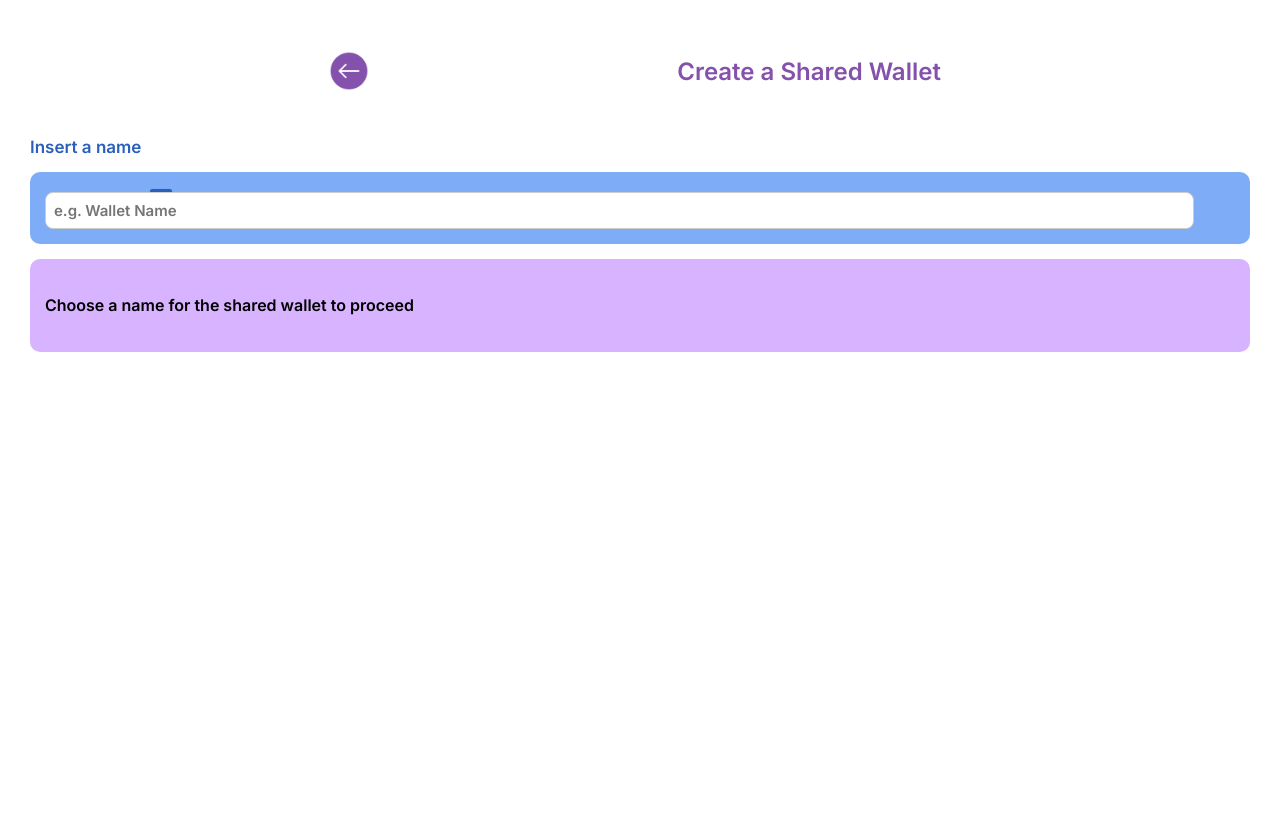
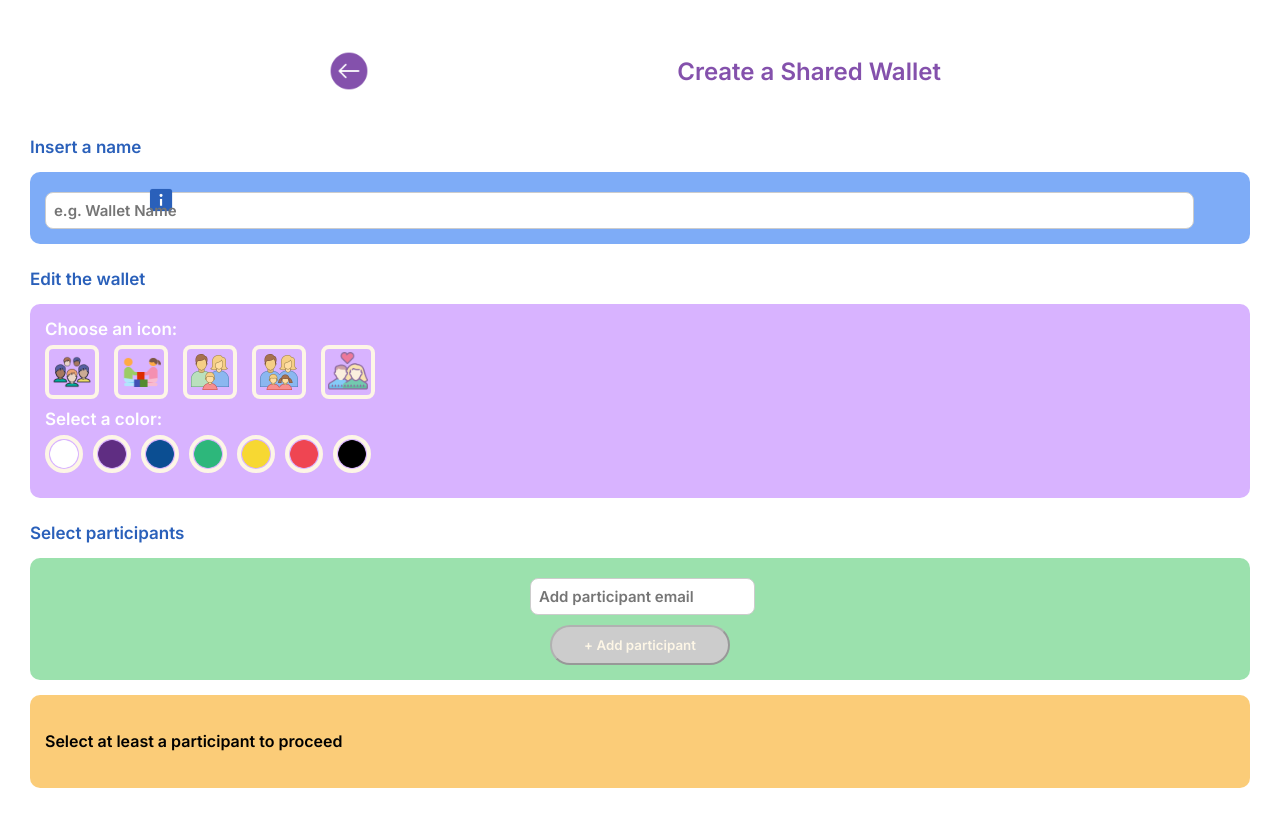
Before and after one commit to AlessioCalcagni0/FinanceTrack, a PHP site: page /create_sw.php in a window 1280 px wide. Before the commit the page ends 352 px from the top, so only its background shows below. Run offline with PHP 8.4, Linux system fonts and the light colour scheme.

Commit message:
create_sw update

```diff
--- a/src/account_page.css
+++ b/src/account_page.css
@@ -215,7 +215,6 @@
     position: absolute;
     margin-top: 345px;
     overflow-y: scroll;
-    mar
 }
 
 #lastweek-container::-webkit-scrollbar {
--- a/src/create_sw.css
+++ b/src/create_sw.css
@@ -70,6 +70,7 @@
     border-radius: 8px;
     border: 1px solid #ccc;
     margin-top: 5px;
+    display: flex;
 }
 
 .section input[type="text"]:focus{
@@ -291,3 +292,66 @@
   border-style: solid;
   border-color: transparent white transparent transparent;
 }
+
+
+.button{
+  width: 180px;
+  height: 40px;
+  background-color: #2A60BA;
+  text-align: center;
+  border-radius: 30px;
+  color: #fdf6e6;
+
+}
+
+.button-container{
+  margin-top: 10px;
+  width: 100%;
+  display: flex;
+  justify-content: space-evenly;
+}
+
+
+#addParetcipant{
+
+}
+#participantsSection {
+  display: flex;
+  flex-direction: column;
+  align-items: center;
+  justify-content: center;
+}
+
+.input-partecipant {
+  display: flex;
+  align-items: center;
+  justify-content: space-between;
+  width: 260px;
+  margin-left: 35px;
+}
+
+#input-partecipant{
+  width: 218px;
+  margin-left: -2px;
+}
+
+
+.input-partecipant input {
+  width: 240px;   /* stessa larghezza per tutti */
+  height: 20px;
+  padding: 0px 10px;
+  border-radius: 6px;
+  border: 1px solid #ccc;
+}
+
+.red_bin {
+  cursor: pointer;
+  width: 24px;
+  height: 24px;
+  margin-left: 10px;
+}
+
+.button-container button:disabled {
+  background-color: #ccc;   /* grigio */
+  cursor: not-allowed;
+}
--- a/src/create_sw.php
+++ b/src/create_sw.php
@@ -37,7 +37,7 @@
                  </div>
 
                 <div class="section section-blue" style="margin-top: 7px;">
-                    <input type="text" name="walletName" placeholder="e.g. Wallet Name" id="walletName" required>
+                    <input type="text" name="walletName" placeholder="e.g. Wallet Name" id="walletName"required>
                 </div>
 
 
@@ -108,9 +108,14 @@
                 <h3 class="hiddenName" id="selectPartecipants">Select participants</h3>
                 <!-- Participants (hiddenName) -->
                 <div class="section section-green hiddenName" id="participantsSection">
-                    <input type="text" name="participants[]" placeholder="Add participant email">
-                    <button type="button" id="addParticipant">+ Add new participant</button>
-                </div>
+                    <div id="input-partecipant">
+                        <input type="text" name="participants[]" placeholder="Add participant email">
+                        </div>
+                        <div class="button-container" id="button-container">
+                        <button class="button" type="button" id="addParticipant">+ Add participant</button>
+                        </div>
+                    </div>
+
 
 
                 <h3 class="hiddenContact"  id="selectRole">Select role and permissions</h3>
```
Also changed, not shown: src/create_sw.js (+134 -46 lines), src/homepage.css (+4 -5 lines), src/sharedWallet.php (+6 -6 lines), src/images/Red_bin.png (added), 1 other file.
